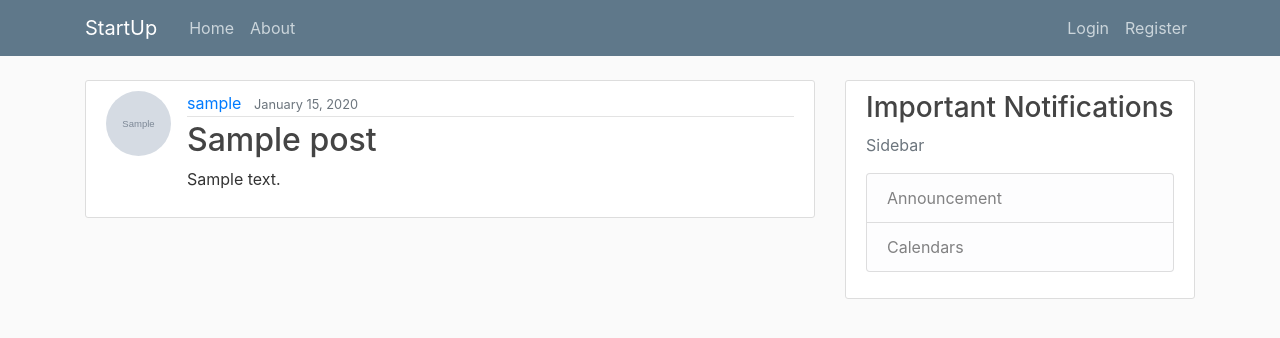
After one commit to SujathaBhat/codefury5, a Django app: page /post/1/ in a window 1280 px wide. The commit adds this page. Shown: the top 338 px of the page. Run offline with Django 4.2, Linux system fonts and the light colour scheme; tables that the repository leaves empty hold one stand-in row (values such as "Sample post"); grey boxes marked "Sample" are stand-in pictures; some libraries are stand-ins or nearby versions.

Commit message:
added post create, delete, updateforms

```diff
--- a/startup_project/posts/models.py
+++ b/startup_project/posts/models.py
@@ -1,6 +1,8 @@
 from django.db import models
 from django.utils import timezone
 from django.contrib.auth.models import User
+from django.urls import reverse
+
 
 class Post(models.Model):
     title=models.CharField(max_length=100)
@@ -10,3 +12,6 @@ class Post(models.Model):
 
     def __str__(self):
         return self.title
+
+    def get_absolute_url(self):
+        return reverse('post-detail', kwargs={'pk': self.pk})
--- a/startup_project/posts/templates/posts/about.html
+++ b/startup_project/posts/templates/posts/about.html
@@ -1,4 +1,4 @@
 {% extends "posts/base.html"%}
 {% block content %}
-    <h1>About</h1>
+    <h1>All about StartUp</h1>
 {% endblock content %}
--- a/startup_project/posts/templates/posts/base.html
+++ b/startup_project/posts/templates/posts/base.html
@@ -34,6 +34,7 @@
             <!-- Navbar Right Side -->
             <div class="navbar-nav">
               {% if user.is_authenticated %}
+              <a class="nav-item nav-link" href="{% url 'post-create' %}">New Post</a>
               <a class="nav-item nav-link" href="{% url 'profile' %}">Profile</a>
               <a class="nav-item nav-link" href="{% url 'login' %}">Logout</a>
               {% else %}
--- a/startup_project/posts/templates/posts/home.html
+++ b/startup_project/posts/templates/posts/home.html
@@ -8,7 +8,7 @@
             <a class="mr-2" href="#">{{ post.author }}</a>
             <small class="text-muted">{{ post.date_posted|date:"F d Y" }}</small>
           </div>
-          <h2><a class="article-title" href="#">{{ post.title }}</a></h2>
+          <h2><a class="article-title" href="{% url 'post-detail' post.id %}">{{ post.title }}</a></h2>
           <p class="article-content">{{ post.content }}</p>
         </div>
       </article>
--- /dev/null
+++ b/startup_project/posts/templates/posts/post_detail.html
@@ -0,0 +1,20 @@
+{% extends "posts/base.html" %}
+{% block content %}
+  <article class="media content-section">
+    <img class="rounded-circle article-img" src="{{ object.author.profile.image.url }}">
+    <div class="media-body">
+      <div class="article-metadata">
+        <a class="mr-2" href="#">{{ object.author }}</a>
+        <small class="text-muted">{{ object.date_posted|date:"F d, Y" }}</small>
+        {% if object.author == user %}
+          <div>
+            <a class="btn btn-secondary btn-sm mt-1 mb-1" href="{% url 'post-update' object.id %}">Update</a>
+            <a class="btn btn-danger btn-sm mt-1 mb-1" href="{% url 'post-delete' object.id %}">Delete</a>
+          </div>
+        {% endif %}
+      </div>
+      <h2 class="article-title">{{ object.title }}</h2>
+      <p class="article-content">{{ object.content }}</p>
+    </div>
+  </article>
+{% endblock content %}
--- a/startup_project/posts/urls.py
+++ b/startup_project/posts/urls.py
@@ -1,7 +1,18 @@
 from django.urls import path
+from .views import (
+    PostListView,
+    PostDetailView,
+    PostCreateView,
+    PostUpdateView,
+    PostDeleteView
+)
 from . import views
 
 urlpatterns = [
-    path('', views.home, name='posts-home'),
-     path('about/', views.about, name='about'),
+    path('', PostListView.as_view(), name='posts-home'),
+    path('post/<int:pk>/', PostDetailView.as_view(), name='post-detail'),
+    path('post/new/', PostCreateView.as_view(), name='post-create'),
+    path('post/<int:pk>/update/', PostUpdateView.as_view(), name='post-update'),
+    path('post/<int:pk>/delete/', PostDeleteView.as_view(), name='post-delete'),
+    path('about/', views.about, name='about'),
 ]
--- a/startup_project/posts/views.py
+++ b/startup_project/posts/views.py
@@ -1,6 +1,14 @@
 from django.shortcuts import render
 from .models import Post
-
+from django.contrib.auth.mixins import LoginRequiredMixin, UserPassesTestMixin
+from django.views.generic import (
+    ListView,
+    DetailView,
+    CreateView,
+    UpdateView,
+    DeleteView
+)
+from .models import Post
 
 def home(request):
     context = {
@@ -9,5 +17,51 @@ def home(request):
     return render(request, 'posts/home.html', context)
 
 
+class PostListView(ListView):
+    model = Post
+    template_name = 'posts/home.html'  # <app>/<model>_<viewtype>.html
+    context_object_name = 'posts'
+    ordering = ['-date_posted']
+
+
+class PostDetailView(DetailView):
+    model = Post
+
+
+class PostCreateView(LoginRequiredMixin, CreateView):
+    model = Post
+    fields = ['title', 'content']
+
+    def form_valid(self, form):
+        form.instance.author = self.request.user
+        return super().form_valid(form)
+
+
+class PostUpdateView(LoginRequiredMixin, UserPassesTestMixin, UpdateView):
+    model = Post
+    fields = ['title', 'content']
+
+    def form_valid(self, form):
+        form.instance.author = self.request.user
+        return super().form_valid(form)
+
+    def test_func(self):
+        post = self.get_object()
+        if self.request.user == post.author:
+            return True
+        return False
+
+
+class PostDeleteView(LoginRequiredMixin, UserPassesTestMixin, DeleteView):
+    model = Post
+    success_url = '/'
+
+    def test_func(self):
+        post = self.get_object()
+        if self.request.user == post.author:
+            return True
+        return False
+
+
 def about(request):
     return render(request, 'posts/about.html', {'title': 'About'})
```
Also changed, not shown: startup_project/posts/templates/posts/post_confirm_delete.html (added, +16 -0 lines), startup_project/posts/templates/posts/post_form.html (added, +16 -0 lines), startup_project/users/views.py (+8 -7 lines).
